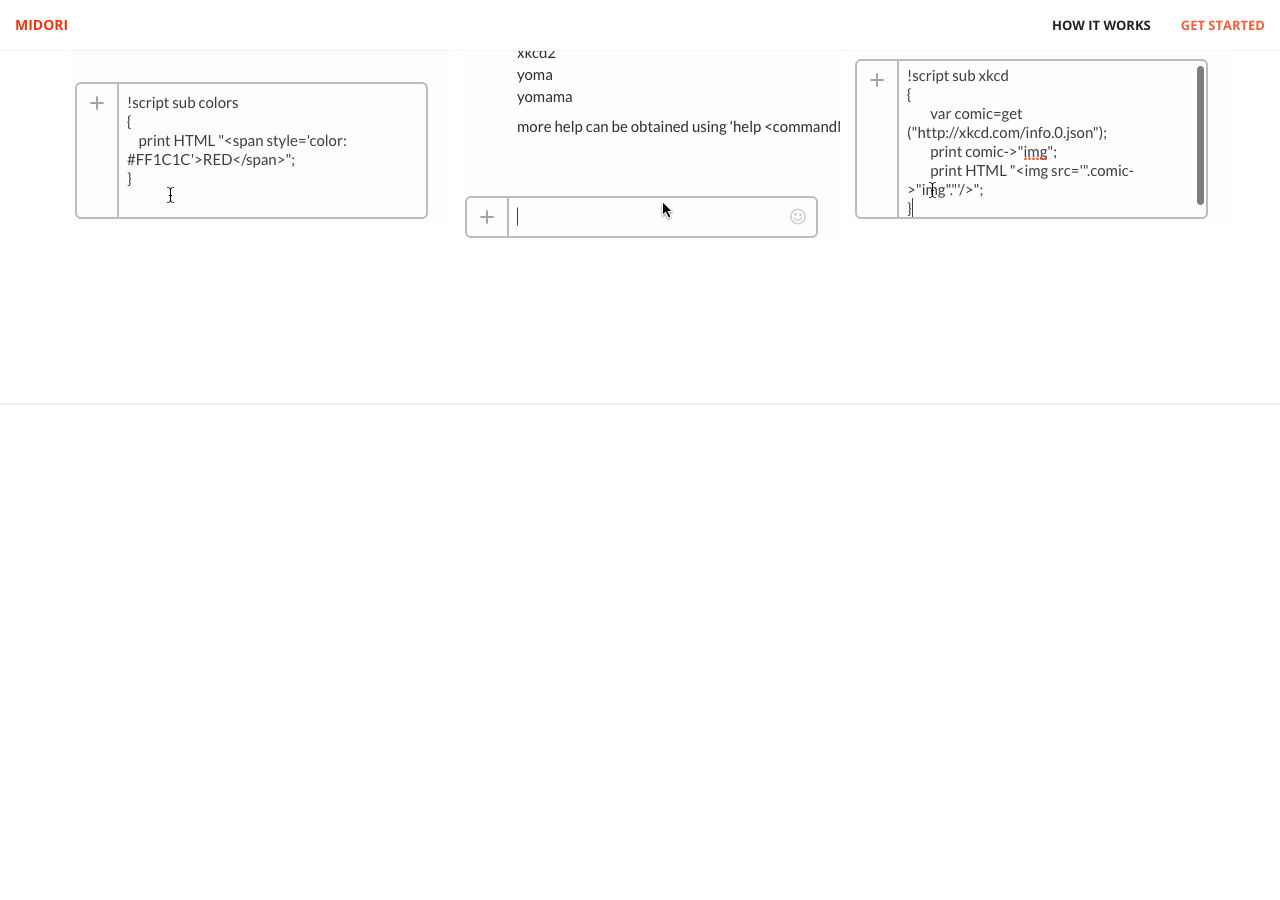
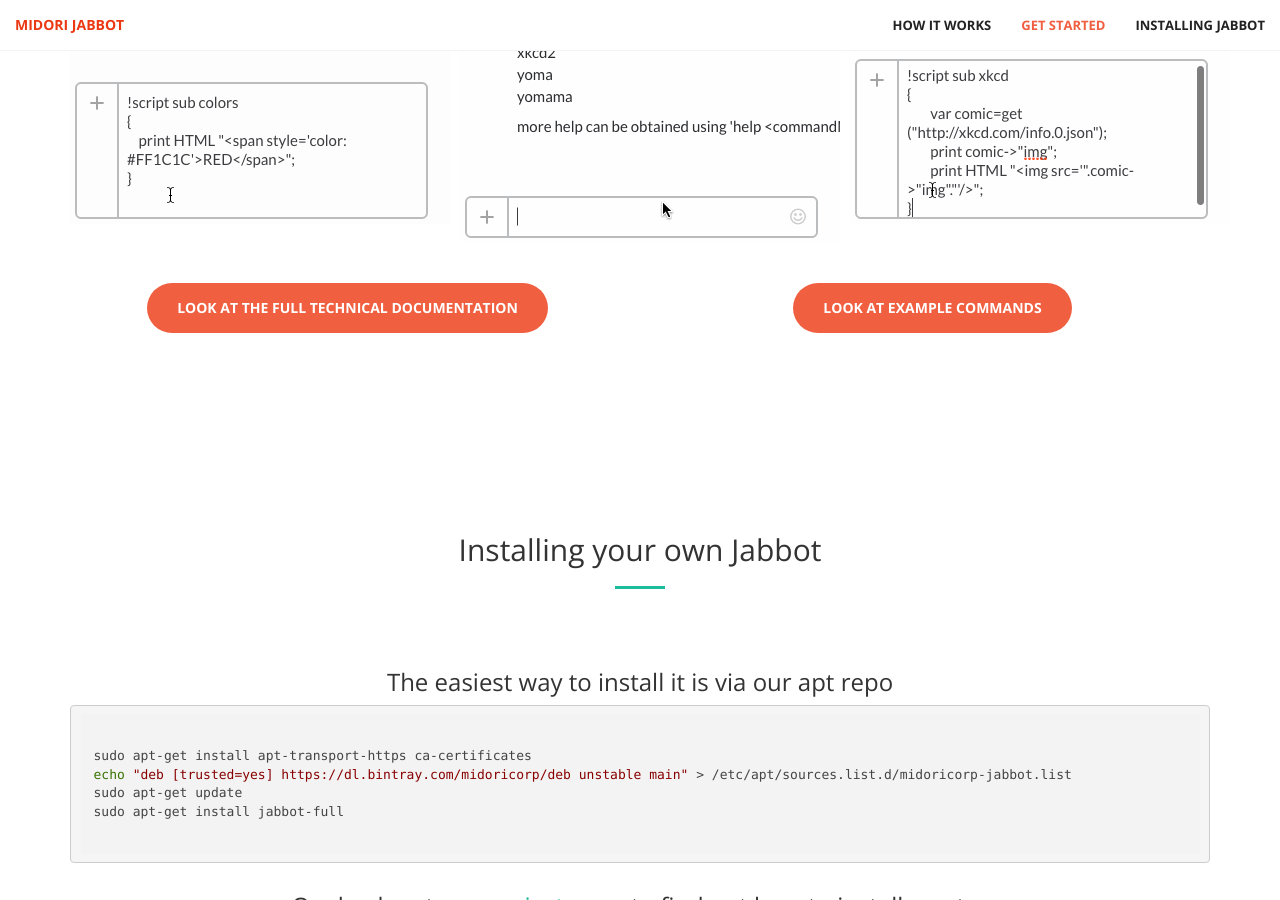
Before and after one commit to midoricorp/midoricorp.github.io, a Jekyll site: the page index.html, which Jekyll copies as it is, in a window 1280 px wide and 900 px high, scrolled down 3238 px. Built offline with Jekyll 4.4.1, drawn with Linux system fonts in a browser that asks for light colours; nearby versions of some CDN libraries; before the commit the page ends 3643 px from its top, so only the background shows below that; some of the changed text lies outside the part shown.

Commit message:
add lots of links

```diff
--- a/index.html
+++ b/index.html
@@ -8,7 +8,7 @@
     <meta name="description" content="">
     <meta name="author" content="">
 
-    <title>Midori</title>
+    <title>Jabbot</title>
 
     <!-- Bootstrap Core CSS -->
     <link rel="stylesheet" href="css/bootstrap.min.css" type="text/css">
@@ -49,7 +49,7 @@
                     <span class="icon-bar"></span>
                     <span class="icon-bar"></span>
                 </button>
-                <a class="navbar-brand page-scroll" href="#page-top">midori</a>
+                <a class="navbar-brand page-scroll" href="#page-top">Midori Jabbot</a>
             </div>
 
             <!-- Collect the nav links, forms, and other content for toggling -->
@@ -63,6 +63,9 @@
                     </li> -->
                     <li>
                         <a class="page-scroll" href="#getstarted">GET STARTED</a>
+                    </li>
+                    <li>
+                        <a class="page-scroll" href="#installing">Installing Jabbot</a>
                     </li>
                     <!-- <li>
                         <a class="page-scroll" href="#resources">MORE RESOURCES</a>
@@ -81,7 +84,8 @@
             <br>
             <h1>Take control of your chat rooms.</h1>
             <br>
-            <p class="light subline">Midori is a multi-platform chat bot that allows you to build commands on the fly right in the chat box.</p>
+            <p class="light subline">Jabbot is a multi-platform chat bot that allows you to build commands on the fly right in the chat box.</p>
+            <p class="light subline">Midori is our showcase Jabbot instance allowing you to test w/o any installation..</p>
             <br><br>
             <div class="row">
 		    <div class="col-lg-12 text-center">
@@ -136,7 +140,7 @@
                 <div class="col-lg-6 text-center">
                     <img class="midorigif" src="img/midori-weather.gif">
                 </div>
-            </div>
+    	    </div>
             <hr class="normal gifs">
              <div class="row">
                 <div class="col-lg-6 text-center">
@@ -213,11 +217,47 @@
             </div>
             <br>
             <br>
-            <!-- <div class="row">
+            <div class="row">
+                <div class="col-lg-6 text-center">
+                    <a href="https://github.com/midoricorp/script/blob/master/README.md" class="btn btn-primary btn-xl page-scroll">Look at the Full Technical Documentation</a>
+                </div>
+                <div class="col-lg-6 text-center">
+                    <a href="https://github.com/midoricorp/snippets/" class="btn btn-primary btn-xl page-scroll">Look at Example Commands</a>
+                </div>
+            </div>
+        </div>
+    </section>
+    <section id="installing">
+        <div class="container">
+            <div class="row">
                 <div class="col-lg-12 text-center">
-                    <a href="/documentation" class="btn btn-primary btn-xl page-scroll">Look at the Full Technical Documentation</a>
+                    <h2 class="section-heading primary">Installing your own Jabbot</h2>
+                    <hr class="primary">
                 </div>
-            </div> -->
+            </div>
+            <br>
+            <br>
+            <div class="row">
+                <div class="col-lg-12 text-center">
+		    <h3>The easiest way to install it is via our apt repo</h3>
+                </div>
+            </div>
+            <div class="row">
+                <div class="col-lg-12">
+		    <pre><code class="bash">
+sudo apt-get install apt-transport-https ca-certificates
+echo "deb [trusted=yes] https://dl.bintray.com/midoricorp/deb unstable main" > /etc/apt/sources.list.d/midoricorp-jabbot.list
+sudo apt-get update
+sudo apt-get install jabbot-full
+		    </code></pre>
+                </div>
+            </div>
+            <div class="row">
+                <div class="col-lg-12 text-center">
+		    <h3>Or check out <a>our project page</a> to find out how to install master</h3>
+                </div>
+            </div>
+
         </div>
     </section>
     <hr class="normal">
```
